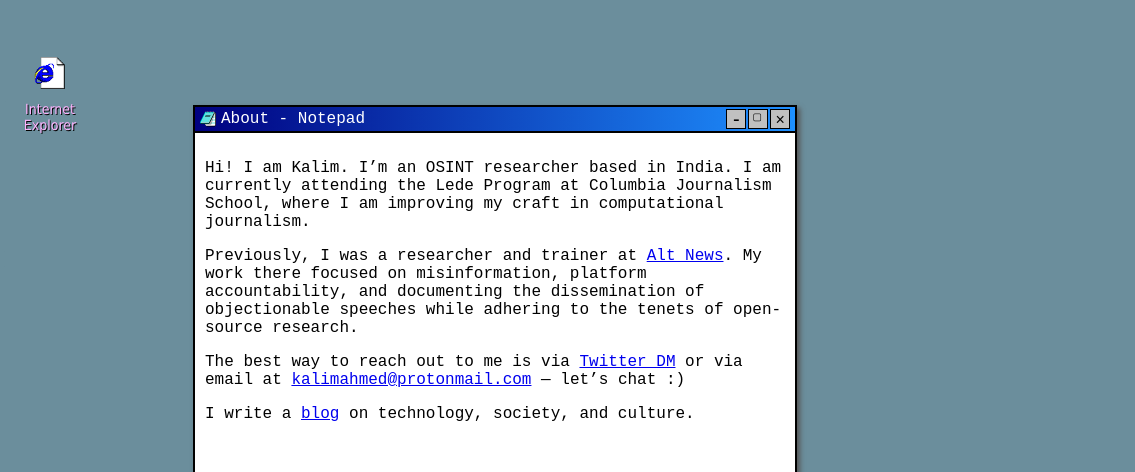
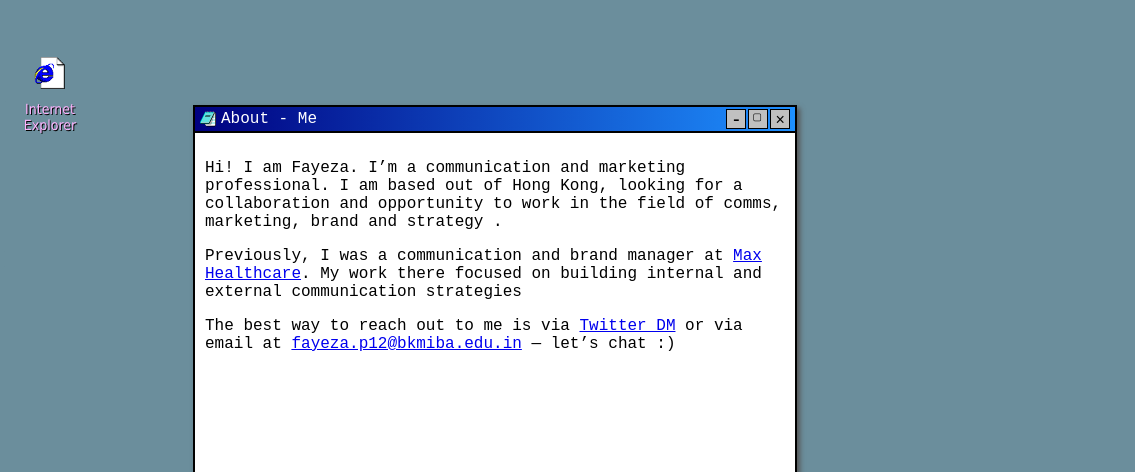
Before and after one commit to fayezapathan/hi, a plain HTML site: page index.html in a window 1280 px wide. Shown: the part 93-565 px from the top of the page, 145-1280 px from the left. Drawn offline with Linux system fonts and the light colour scheme.

Commit message:
Update index.html

```diff
--- a/index.html
+++ b/index.html
@@ -34,7 +34,7 @@
         <div class="title-bar">
             <div class="title-bar-text">
                 <img src="icons/notepad-icon.png" alt="Notepad Icon">
-                About - Notepad
+                About - Me
             </div>
             <div class="title-bar-controls">
                 <button aria-label="Minimize"></button>
@@ -45,10 +45,10 @@
         <div class="content">
             <main>
                 <section>
-                    <p>Hi! I am Kalim. I’m an OSINT researcher based in India. I am currently attending the Lede Program at Columbia Journalism School, where I am improving my craft in computational journalism.</p>
-                    <p>Previously, I was a researcher and trainer at <a href="https://www.altnews.in/" target="_blank">Alt News</a>. My work there focused on misinformation, platform accountability, and documenting the dissemination of objectionable speeches while adhering to the tenets of open-source research.</p>
-                    <p>The best way to reach out to me is via <a href="https://x.com/akhmxt" target="_blank">Twitter DM</a> or via email at <a href="mailto:kalimahmed@protonmail.com">kalimahmed@protonmail.com</a> — let’s chat :)</p>
-                    <p>I write a <a href="https://themonolith.medium.com" target="_blank">blog</a> on technology, society, and culture.</p>
+                    <p>Hi! I am Fayeza. I’m a communication and marketing professional. I am based out of Hong Kong, looking for a collaboration and opportunity to work in the field of comms, marketing, brand and strategy .</p>
+                    <p>Previously, I was a communication and brand manager at <a href="https://www.maxhealthcare.in/">Max Healthcare</a>. My work there focused on building internal and external communication strategies</p>
+                    <p>The best way to reach out to me is via <a href="https://x.com/akhmxt" target="_blank">Twitter DM</a> or via email at <a href="mailto:fayeza.p12@bkmiba.edu.in">fayeza.p12@bkmiba.edu.in</a> — let’s chat :)</p>
+
                 </section>
             </main>
             <footer>
```
